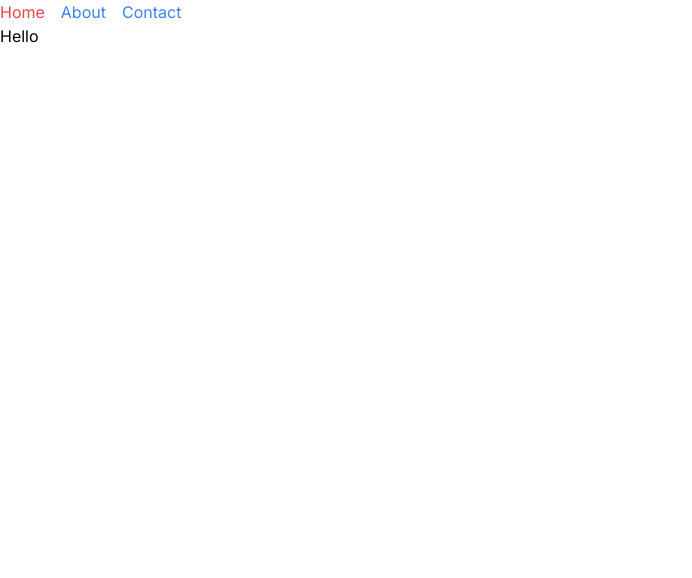
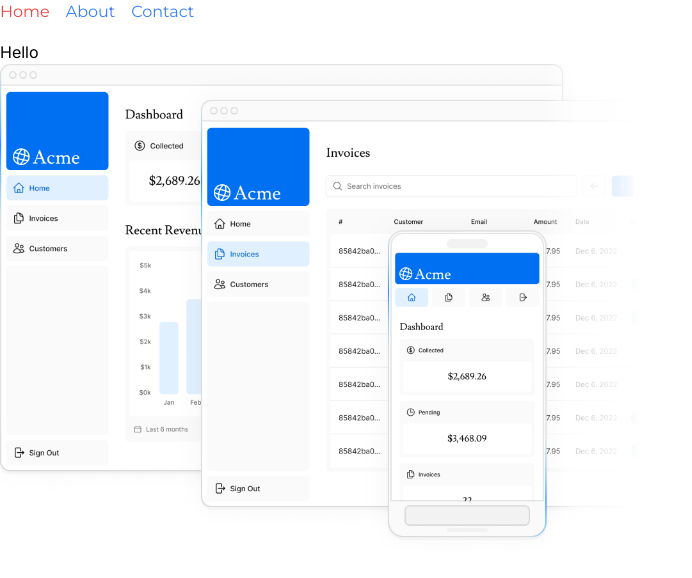
Before and after one commit to patrykomiotek/pcapp, a Next.js app: page / in a window 1280 px wide. Shown: the top 578 px of the page, without its empty margins (0-692 px from the left). Built offline with nearby package versions, Linux system fonts and the light colour scheme.

Commit message:
feat: fonts and images

```diff
--- a/src/app/page.tsx
+++ b/src/app/page.tsx
@@ -1,3 +1,12 @@
+import Image from "next/image";
+
 export default function HomePage() {
-  return <div>Hello</div>;
+  return (
+    <div>
+      Hello
+      <div>
+        <Image alt="hero" src="/hero-desktop.png" width={640} height={370} />
+      </div>
+    </div>
+  );
 }
--- a/src/ui/NavMenu/NavMenu.tsx
+++ b/src/ui/NavMenu/NavMenu.tsx
@@ -1,8 +1,12 @@
+import { Montserrat } from "next/font/google";
+
 import { NavLink } from "./NavLink";
+
+const montserrat = Montserrat({ subsets: ["latin"] });
 
 export const NavMenu = () => {
   return (
-    <nav className="container">
+    <nav className={`container mb-4 ${montserrat.className}`}>
       <ul className="flex">
         <li className="mr-4">
           <NavLink href="/">Home</NavLink>
```
Also changed, not shown: public/hero-desktop.png (added), public/hero-mobile.png (added).
